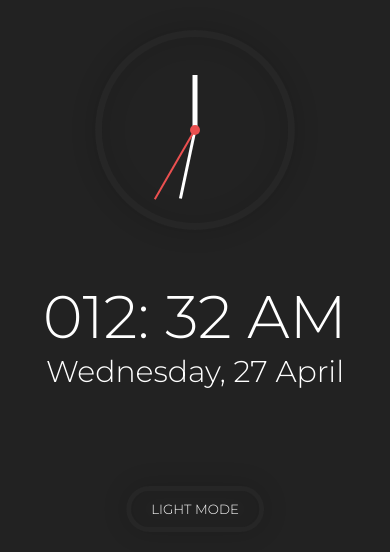
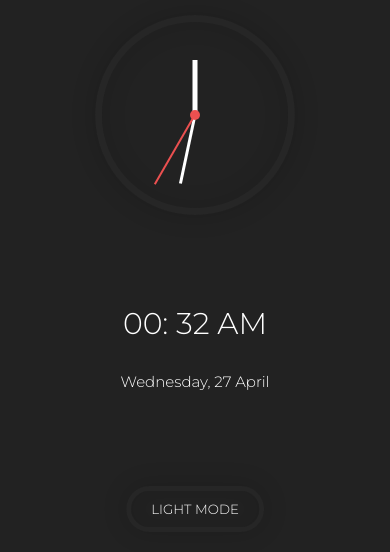
Before and after one commit to EmmanuelAKpan013/analogue-clock, a plain HTML site: page index.html in a window 390 px wide. Shown: the part 212-764 px from the top of the page. Drawn offline with Linux system fonts and the light colour scheme.

Commit message:
Responsive feature Added

```diff
--- a/script.js
+++ b/script.js
@@ -55,9 +55,9 @@ setInterval(() => {
   console.log(day, month);
 
   dateEl.innerHTML = `${days[day]}, ${date} ${months[month]}`;
-  timeEl.innerHTML = `${hourIn12Hour < 10 ? `0${hour}` : hourIn12Hour}: ${
-    minutes < 10 ? `0${minutes}` : minutes
-  } ${ampm}`;
+  timeEl.innerHTML = `${
+    hourIn12Hour < 10 ? `0${hourIn12Hour}` : hourIn12Hour
+  }: ${minutes < 10 ? `0${minutes}` : minutes} ${ampm}`;
 
   console.log(hourIn12Hour);
 
--- a/style.css
+++ b/style.css
@@ -114,3 +114,19 @@ body {
   transform: translate(-50%, -50%);
   border-radius: 50%;
 }
+
+@media only screen and (max-width: 500px) {
+  .clock {
+    margin-bottom: 90px;
+  }
+
+  .time {
+    margin-bottom: 30px;
+    font-size: 30px;
+  }
+
+  .date {
+    margin-bottom: 15px;
+    font-size: 15px;
+  }
+}
```
